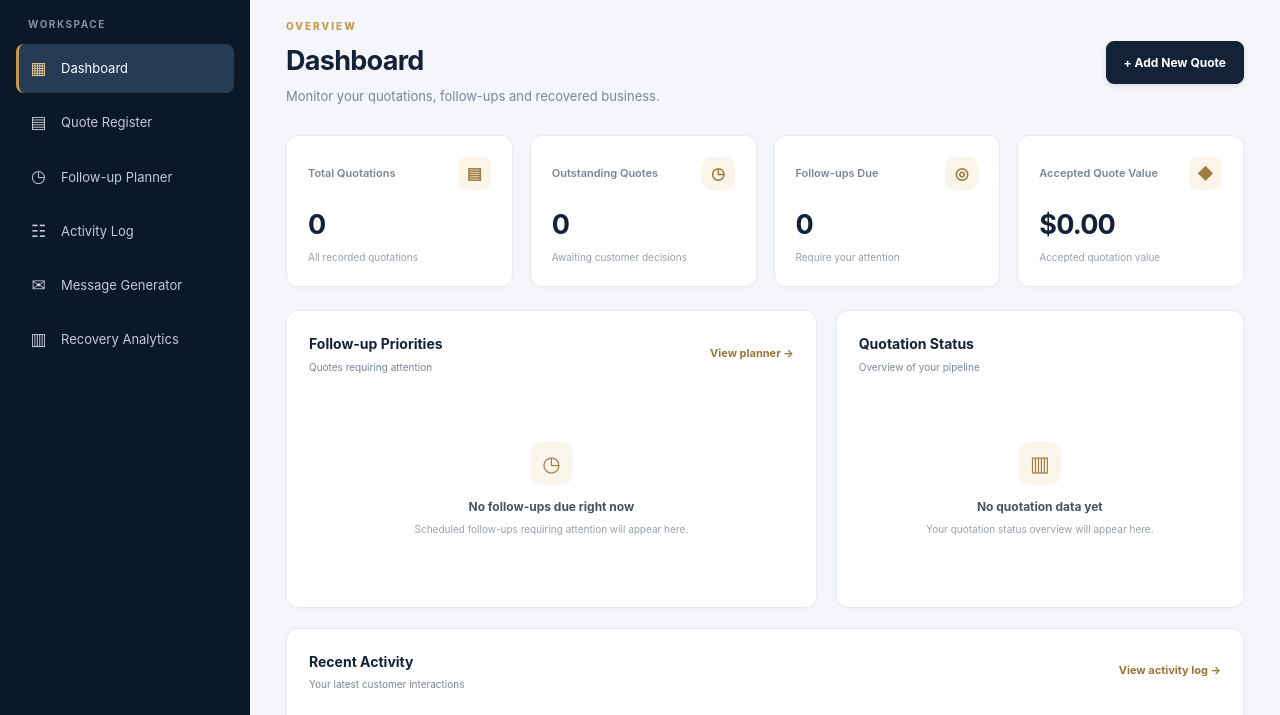
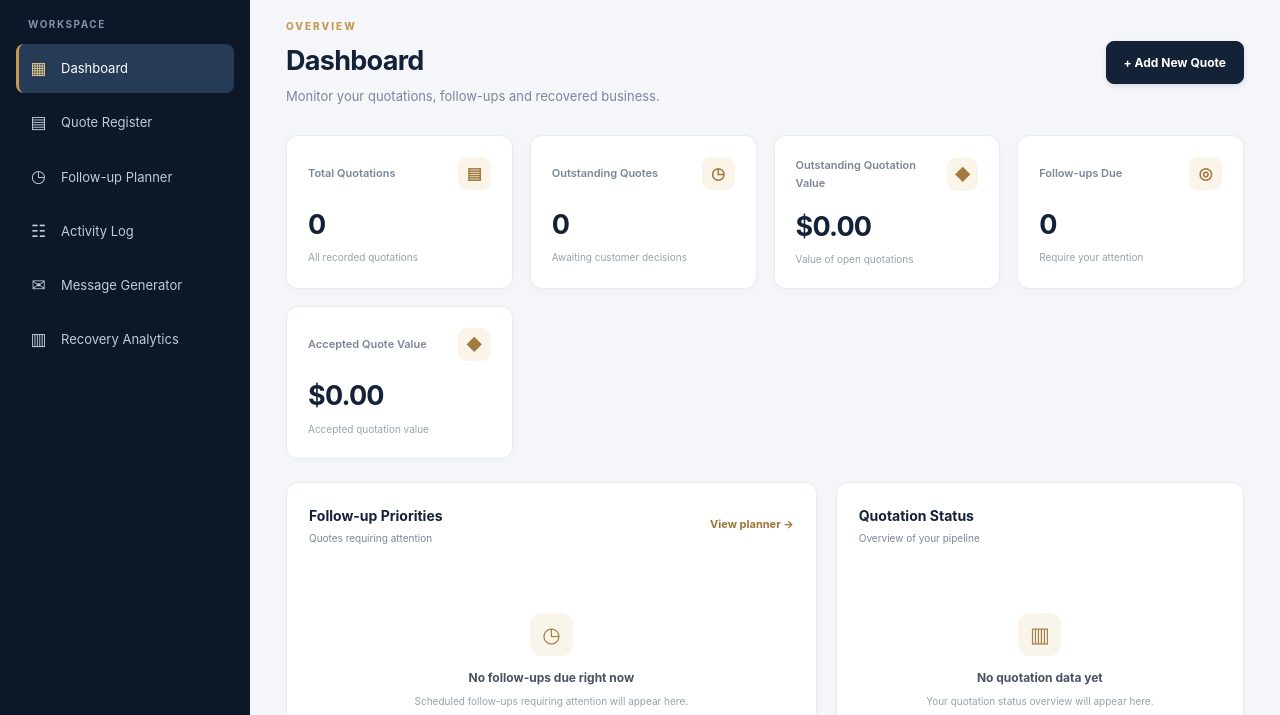
Before and after one commit to LioncrestGroup/open-quote-recovery-kit, a plain HTML site: page index.html in a window 1280 px wide. Shown: the part 85-800 px from the top of the page. Drawn offline with Linux system fonts and the light colour scheme.

Commit message:
Add outstanding quotation value metric card
Added a new metric card for outstanding quotation value.

```diff
--- a/index.html
+++ b/index.html
@@ -117,6 +117,17 @@
               <p>Awaiting customer decisions</p>
             </article>
 
+
+            <article class="metric-card">
+               <div class="metric-top">
+                   <span>Outstanding Quotation Value</span>
+                   <span class="metric-icon">◆</span>
+               </div>
+               <strong id="outstanding-value">$0.00</strong>
+               <p>Value of open quotations</p>
+            </article>
+
+
             <article class="metric-card">
               <div class="metric-top">
                 <span>Follow-ups Due</span>
```
